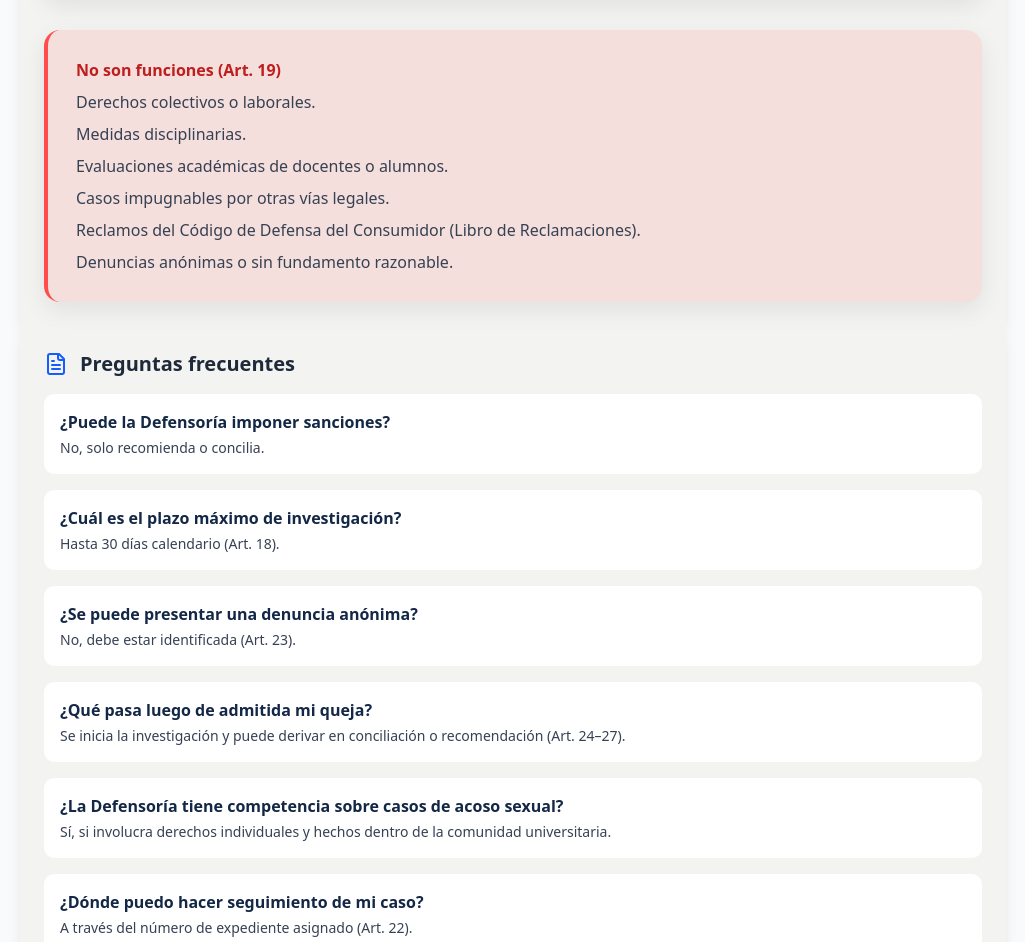
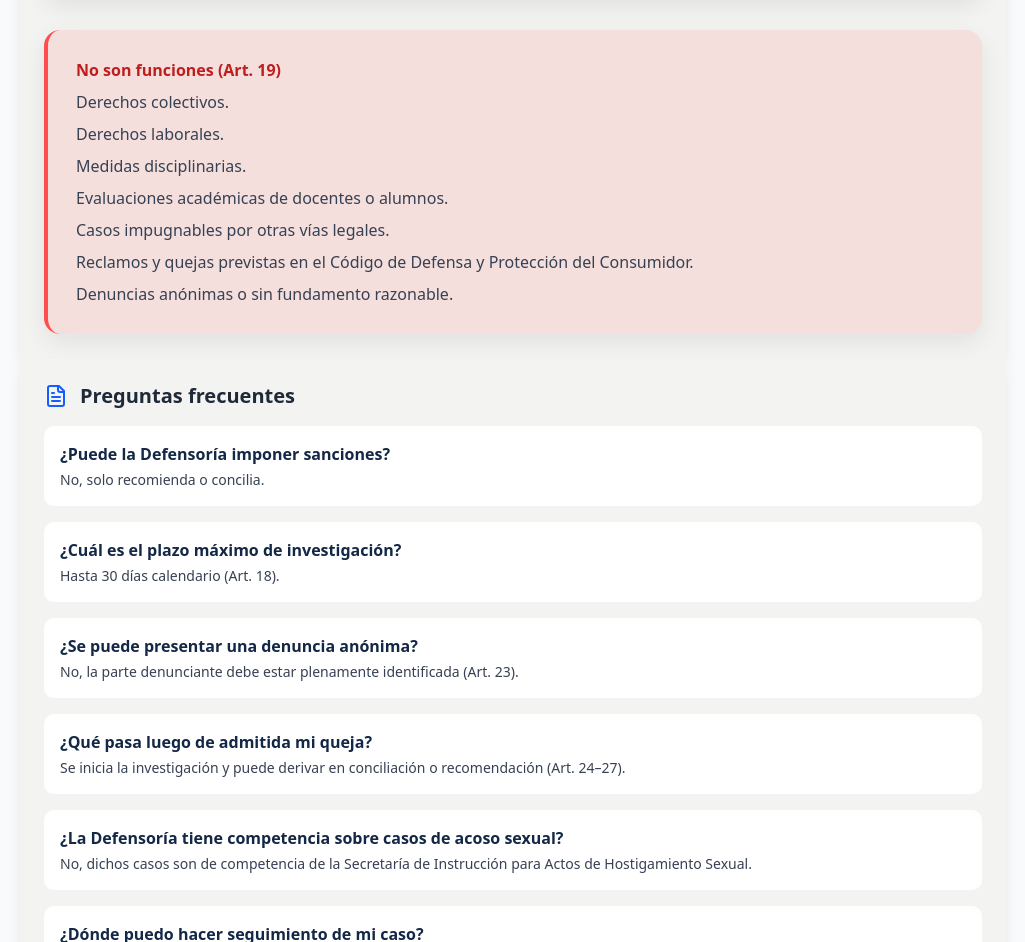
Before and after one commit to Diraf-00/DEF_UNI_UNT, a React (Vite) app in the folder frontend/: page /funciones in a window 1280 px wide. Shown: the part 630-1572 px from the top of the page, without its empty margins (127-1152 px from the left). Built offline with nearby package versions, Linux system fonts and the light colour scheme.

Commit message:
refactor: changes in differents files

```diff
--- a/frontend/src/components/layout/Footer.tsx
+++ b/frontend/src/components/layout/Footer.tsx
@@ -33,12 +33,12 @@ export function Footer() {
                 </a>
               </div>
 
-              {/* Atención virtual y horarios (según póster) */}
+              {/* Atención virtual y horarios (según póster)
               <div className="mt-2">
                 <p className={`${styles.body} font-semibold`}>Horario de atención virtual: </p>
                 <p className={`${styles.small}`}>Miércoles de 1:00 p.m. a 4:00 p.m.</p>
                 <p className={`${styles.small}`}>Viernes de 1:00 p.m. a 3:00 p.m.</p>
-              </div>
+              </div>*/}
             </div>
           </div>
 
--- a/frontend/src/components/public/Funciones.tsx
+++ b/frontend/src/components/public/Funciones.tsx
@@ -25,11 +25,12 @@ export function Funciones() {
   ];
 
   const noFunciones = [
-    'Derechos colectivos o laborales.',
+    'Derechos colectivos.',
+    'Derechos laborales.',
     'Medidas disciplinarias.',
     'Evaluaciones académicas de docentes o alumnos.',
     'Casos impugnables por otras vías legales.',
-    'Reclamos del Código de Defensa del Consumidor (Libro de Reclamaciones).',
+    'Reclamos y quejas previstas en el Código de Defensa y Protección del Consumidor.',
     'Denuncias anónimas o sin fundamento razonable.',
   ];
 
@@ -44,7 +45,7 @@ export function Funciones() {
     },
     {
       q: '¿Se puede presentar una denuncia anónima?',
-      a: 'No, debe estar identificada (Art. 23).',
+      a: 'No, la parte denunciante debe estar plenamente identificada (Art. 23).',
     },
     {
       q: '¿Qué pasa luego de admitida mi queja?',
@@ -52,11 +53,11 @@ export function Funciones() {
     },
     {
       q: '¿La Defensoría tiene competencia sobre casos de acoso sexual?',
-      a: 'Sí, si involucra derechos individuales y hechos dentro de la comunidad universitaria.',
+      a: 'No, dichos casos son de competencia de la Secretaría de Instrucción para Actos de Hostigamiento Sexual.',
     },
     {
       q: '¿Dónde puedo hacer seguimiento de mi caso?',
-      a: 'A través del número de expediente asignado (Art. 22).',
+      a: 'A través del correo de defensoría.',
     },
   ];
 
--- a/frontend/src/components/public/Home.tsx
+++ b/frontend/src/components/public/Home.tsx
@@ -16,14 +16,14 @@ export function Home() {
     nombre: "Dra. Vilma Méndez Gil",
     cargo: "Defensora Universitaria",
     descripcion:
-      "Licenciada en Física. Maestra en docencia universitaria. Doctora en Ciencias e ingeniería, con amplia trayectoria en gestión de conflictos y promoción de los derechos humanos dentro del ámbito universitario.",
+      "Licenciada en Física. Maestra en docencia universitaria. Doctora en Ciencias e Ingeniería, past. Vicerrectora Académica UNT. Con amplia experiencia académica, trayectoria en gestión de conflictos y promoción de los derechos humanos dentro del ámbito universitario.",
   };
 
   // Fixed maximum page width to match banner/content
 
   return (
     <div className="min-h-screen bg-gray-50 flex flex-col" style={{ maxWidth: "1050px", margin: "0 auto", width: "100%" }}>
-  {/* Banner superior */}
+      {/* Banner superior */}
       <section>
         <div style={{ maxWidth: "1050px", margin: "0 auto", width: "100%" }}>
           <img
@@ -38,7 +38,7 @@ export function Home() {
       {/* CAMBIO 1: Añadido 'max-w-6xl' para limitar el ancho máximo
         del contenido y evitar que se "estire" en pantallas grandes.
       */}
-  <main className="flex-grow w-full px-4 sm:px-6 lg:px-8 mt-10 space-y-16 pb-24">
+      <main className="flex-grow w-full px-4 sm:px-6 lg:px-8 mt-10 space-y-16 pb-24">
         <style>{`
           :root{--panel-radius:16px;--panel-padding:1.75rem}
           .colored-card{border-radius:var(--panel-radius);padding:var(--panel-padding);box-shadow:0 8px 25px rgba(15,23,42,0.08);transition:transform .2s ease, box-shadow .2s ease}
@@ -154,8 +154,7 @@ export function Home() {
                 <h4 className="font-semibold">Visión</h4>
               </div>
               <p className="text-sm text-gray-700">
-                Ser un referente nacional en la defensa de los derechos
-                universitarios.
+                Ser un referente nacional en la defensa de los derechos de la comunidad universitaria.
               </p>
             </div>
           </div>
@@ -179,7 +178,7 @@ export function Home() {
             {[
               {
                 title: "Independencia y autonomía",
-                text: "No recibe instrucciones de ninguna autoridad.",
+                text: "Cuenta con autonomía funcional.",
                 color: colors.gold,
                 icon: <Shield className="text-yellow-600 w-5 h-5" />,
               },
@@ -197,7 +196,7 @@ export function Home() {
               },
               {
                 title: "Supletoriedad",
-                text: "Aplica los principios del procedimiento administrativo general.",
+                text: "Actúa ante la omisión funcional de otras instancias.",
                 color: colors.orange,
                 icon: <FileText className="text-orange-600 w-5 h-5" />,
               },
--- a/frontend/src/components/public/Llenado-formularios.tsx
+++ b/frontend/src/components/public/Llenado-formularios.tsx
@@ -144,10 +144,7 @@ export function LlenadoFormularios() {
                 mesadepartes_defensoria@unitru.edu.pe
               </a>
             </div>
-            <div className="flex items-center space-x-2 text-gray-700">
-              <span className="font-semibold">🕐 Horario:</span>
-              <span>Miércoles y Viernes de 1:00 p.m. a 4:00 p.m.</span>
-            </div>
+
           </div>
         </div>
       </div>
--- a/frontend/src/components/public/Procedimiento.tsx
+++ b/frontend/src/components/public/Procedimiento.tsx
@@ -14,11 +14,11 @@ export function Procedimiento() {
 
   const pasos = [
     { titulo: 'Solicitud', descripcion: 'Por escrito o medio virtual mediante formulario oficial. Incluye datos del denunciante, descripción de hechos, pretensión y pruebas.' },
-    { titulo: 'Registro', descripcion: 'Se asigna un número de expediente y código anónimo (Art. 22).' },
+    { titulo: 'Registro', descripcion: 'Se asigna un número de expediente principal y un número de registro (Art. 22).' },
     { titulo: 'Admisibilidad', descripcion: 'Evaluación dentro de 5 días hábiles; si no cumple requisitos se solicita subsanación o se archiva (Art. 23).' },
-    { titulo: 'Investigación', descripcion: 'Solicitud de información y descargos a las áreas involucradas. Plazo máximo: 30 días calendario (Art. 18).' },
-    { titulo: 'Conciliación', descripcion: 'Se cita a las partes para lograr acuerdo. Si hay acuerdo, se levanta Acta de Mediación (Anexo 2).' },
-    { titulo: 'Recomendaciones', descripcion: 'Si no hay acuerdo, se emiten recomendaciones (no vinculantes).' },
+    { titulo: 'Investigación', descripcion: 'Plazo máximo: 30 días calendario (Art. 18).' },
+    { titulo: 'Conciliación', descripcion: 'Se cita a las partes para lograr acuerdo. Si hay acuerdo, se levanta Acta de Mediación; de lo contrario, se emite un informe final con las recomendaciones pertinentes (Anexo 2).' },
+    //{ titulo: 'Recomendaciones', descripcion: 'Si no hay acuerdo, se emiten recomendaciones (no vinculantes).' },
     { titulo: 'Informe final', descripcion: 'Incluye hechos, análisis, medidas y cumplimiento; se entrega a las partes y al Rectorado (Art. 28).' },
   ];
 
@@ -114,8 +114,7 @@ export function Procedimiento() {
                       {/* Línea conectora (excepto el último) */}
                       {idx < pasos.length - 1 && (
                         <div
-                          className={`absolute top-full w-0.5 h-4 transition-colors duration-200 ${
-                            isFlipped ? 'bg-blue-500' : 'bg-gray-300'
+                          className={`absolute top-full w-0.5 h-4 transition-colors duration-200 ${isFlipped ? 'bg-blue-500' : 'bg-gray-300'
                             }`}
                         />
                       )}
```
Lines whose indentation alone changed are shown as unchanged.
